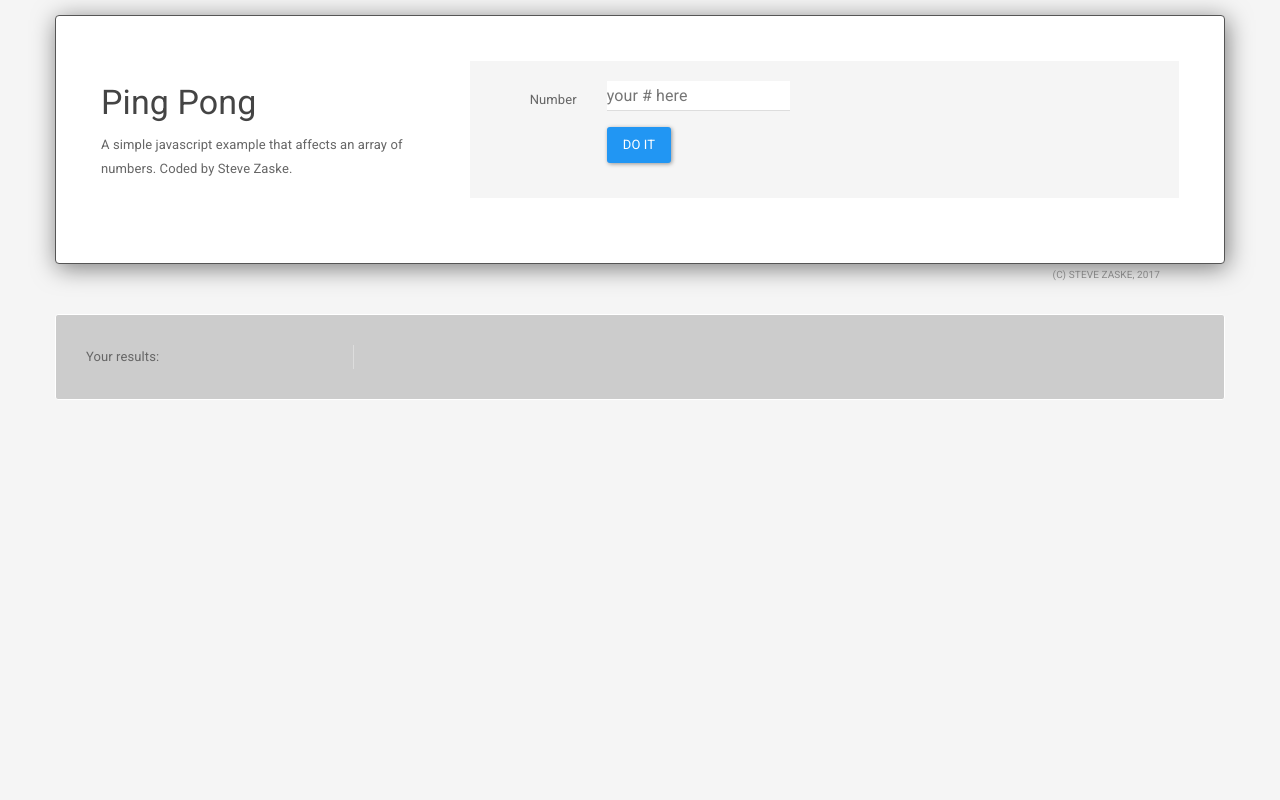
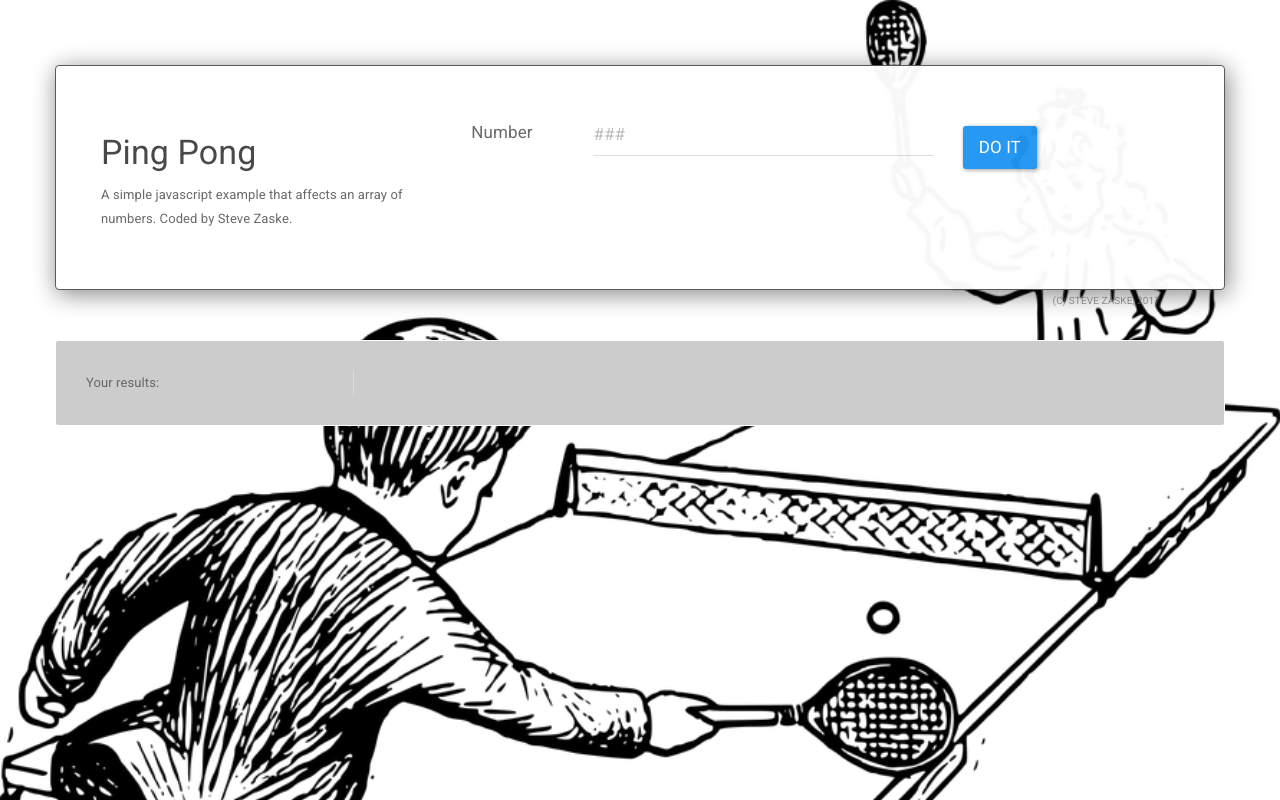
Before and after one commit to Epicodus-SZ/ping-pong, a plain HTML site: page index.html in a window 1280 px wide. Drawn offline with Linux system fonts and the light colour scheme.

Commit message:
add improved HTML, and background image

```diff
--- a/css/styles.css
+++ b/css/styles.css
@@ -29,7 +29,18 @@
 /**********************************************/
 
 body {
-  background-color: #F5F5F5;
+/**  background-color: #F5F5F5;
+  /* The image used */
+  background-image: url("../img/boy.png");
+
+  /* Full height */
+  height: 100%;
+
+  /* Center and scale the image nicely */
+  background-repeat: no-repeat;
+  background-size: cover;
+  padding: 50px;
+
 }
 
 #container {
@@ -39,6 +50,7 @@ body {
   border: .4px solid #555;
   border-radius: 4px;
   box-shadow: 2px 4px 25px rgba(0, 0, 0, 0.5);
+  opacity: .97;
 }
 
 #footer {
--- a/index.html
+++ b/index.html
@@ -25,22 +25,20 @@
         <p>A simple javascript example that affects an array of numbers. Coded by Steve Zaske.</p>
       </div>
       <div class="col-lg-8">
-        <div class="well bs-component">
+        <div class="swell">
           <!-- Ping Pong Form -->
-          <form id="form" class="form-horizontal">
-            <fieldset>
+          <form id="form" class="row">
               <div class="form-group">
-                <label for="inputEmail" class="col-lg-2 control-label">Number</label>
-                <div class="col-lg-10">
-                  <input type="text" autocomplete="off" data-toggle="popover" data-placement="top" data-content="enter a number from 1-1000" class="form-control" id="inputNum" placeholder="your # here">
+                <label for="inputEmail" class="input-lg col-sm-2 control-label">Number</label>
+                <div class="col-sm-6">
+                  <input type="text" autocomplete="off" data-toggle="popover" data-placement="top" data-content="enter a number from 1-1000" class="input-lg form-control" id="inputNum" placeholder="###">
                 </div>
               </div>
               <div class="form-group">
-                <div class="col-lg-10 col-lg-offset-2">
-                  <button id="submitButton" type="submit" class="btn btn-primary">Do it</button>
+                <div class="col-sm-2">
+                  <button id="submitButton" type="submit" class="btn btn-lg btn-primary">Do it</button>
                 </div>
               </div>
-            </fieldset>
           </form>
         </div>
       </div>  <!--end of column -->
```
